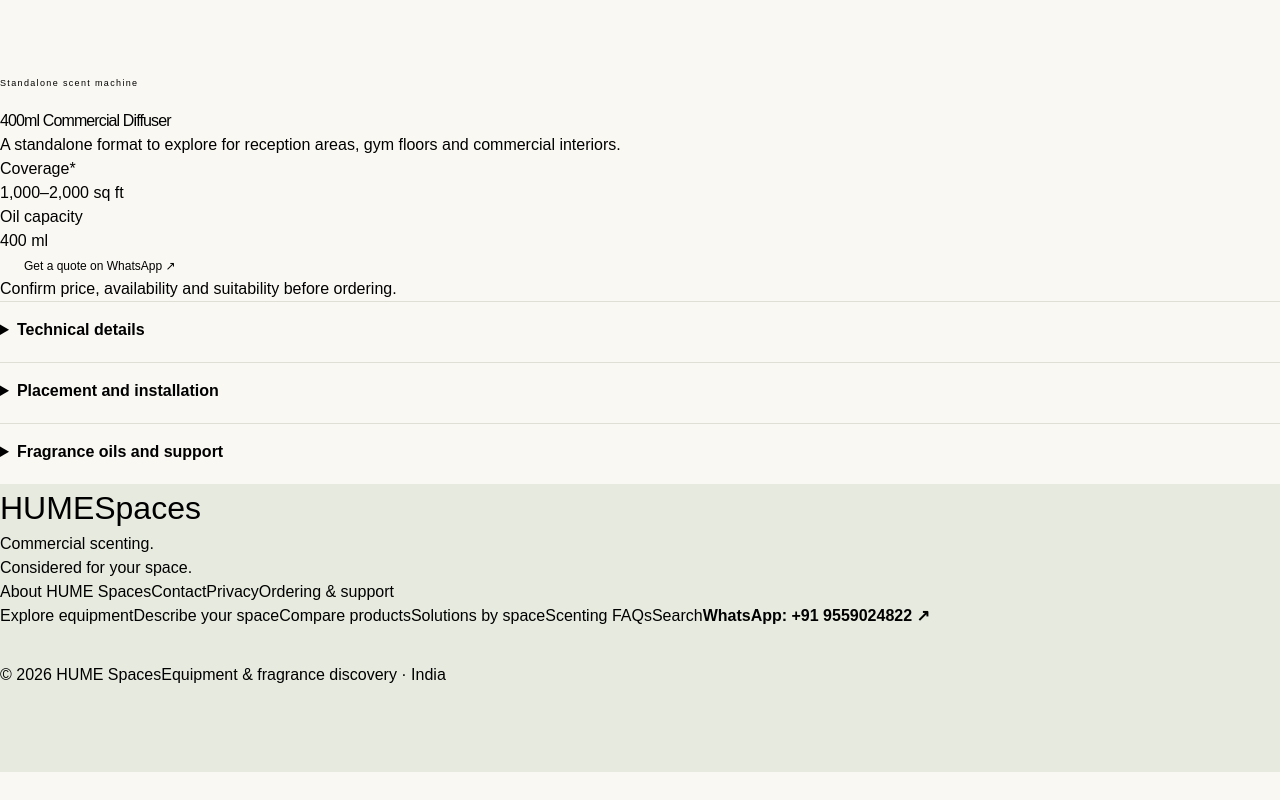
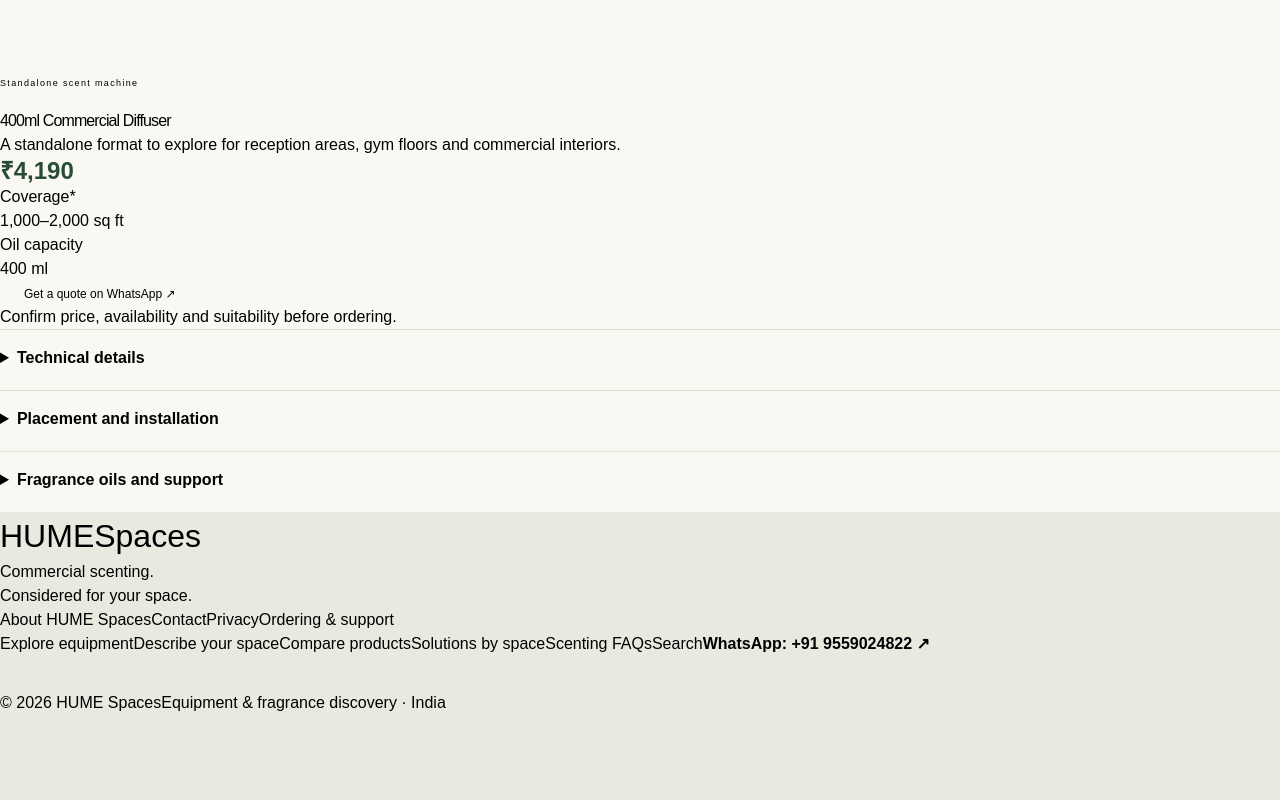
Before and after one commit to DaruDedo/hume-spaces, a Next.js app: page /equipment/hume-commercial-scent-machine-pro in a window 1280 px wide. Shown: the part 1339-2139 px from the top of the page. Before the commit the page ends 2111 px from the top, so only its background shows below. Built offline with nearby package versions, Linux system fonts and the light colour scheme; no server answers.

Commit message:
Show product prices and sort homepage by price

```diff
--- a/app/simplified.css
+++ b/app/simplified.css
@@ -112,3 +112,4 @@
 .platform-local-nav{display:flex;flex-wrap:wrap;gap:10px;margin:20px 0 28px}.platform-local-nav a{padding:10px 14px;border:1px solid #d2dbcd;background:#eef1e7;border-radius:9px;font-size:13px}.platform-local-nav a:hover{background:#dce7d6}.platform-next{padding:28px;background:#eaf0e3;border-radius:18px;margin:30px 0}.platform-search{margin-bottom:30px}.platform-search label{display:block;margin-bottom:10px}.platform-search>div{display:flex;gap:10px}.platform-search input{flex:1;min-width:0;border:1px solid #bccdb6;border-radius:10px;padding:14px}.platform-results{display:grid;grid-template-columns:repeat(2,minmax(0,1fr));gap:16px}.platform-results>a{border:1px solid var(--line);border-radius:14px;padding:24px}.platform-results h2{font-size:28px}.platform-results .eyebrow{margin-bottom:10px}.platform-results p:last-child{margin:0}.industry-banner{margin-bottom:30px} @media(max-width:750px){.platform-results{grid-template-columns:1fr}.platform-next{padding:20px}.platform-local-nav{gap:8px}.platform-search .button{padding:13px}}
 .analytics-consent{position:fixed;bottom:16px;left:16px;max-width:430px;margin-right:16px;padding:20px;background:#fffdf8;border:1px solid #cbd7c3;border-radius:14px;box-shadow:0 8px 32px #0002;z-index:60}.analytics-consent p{font-size:13px;line-height:1.5}.analytics-consent>div{display:flex;gap:10px;flex-wrap:wrap}.analytics-consent .button{padding:12px 16px}
 .product-gallery{min-width:0}.product-thumbnails{display:flex;align-items:center;gap:12px;margin-top:14px}.product-thumbnails button{position:relative;width:72px;height:72px;padding:0;background:#eee;border:2px solid transparent;border-radius:10px;overflow:hidden;cursor:pointer}.product-thumbnails button[aria-pressed=true]{border-color:#315740;box-shadow:0 0 0 2px #dce7d6}.product-thumbnails img{object-fit:cover}.product-thumbnails p{margin:0 0 0 auto;font-size:12px}.product-gallery .detail-image{aspect-ratio:1;min-height:0;height:auto}.product-gallery .detail-image img{object-fit:contain}
+.product-price{font-size:24px;font-weight:600;color:#294b38;line-height:1.2;margin:0}.product-grid .product-card .product-price{margin:0;align-self:center}@media(max-width:750px){.product-card .product-price{font-size:22px}}
--- a/components/Cards.tsx
+++ b/components/Cards.tsx
@@ -2,5 +2,5 @@
 import Image from 'next/image';
 import Link from 'next/link';
 import {products,industries} from '@/lib/content';
-export function ProductCard({product:p,index=0}:{product:typeof products[number];index?:number}){return <article className="product-card"><div className="product-image"><Image src={`/images/spaces/${p.image}`} alt={p.name} fill sizes="(max-width: 650px) 90vw, 45vw"/></div><p className="eyebrow">{p.label}</p><h3><Link className="product-card-link" href={`/equipment/${p.slug}`}>{p.name}</Link></h3><p className="product-use">{['For reception areas and open interiors','For lobbies, boutiques and showrooms','For spaces with central air ducts','For desks and small guest areas','800 ml oil capacity'][index]}</p><div className="spec-line"><span>Coverage: {p.coverage}*</span></div><div className="simple-card-actions"><WhatsAppButton topic={p.name} label="Interested" className="button whatsapp-button product-interest"/></div></article>}
+export function ProductCard({product:p,index=0}:{product:typeof products[number];index?:number}){return <article className="product-card"><div className="product-image"><Image src={`/images/spaces/${p.image}`} alt={p.name} fill sizes="(max-width: 650px) 90vw, 45vw"/></div><p className="eyebrow">{p.label}</p><h3><Link className="product-card-link" href={`/equipment/${p.slug}`}>{p.name}</Link></h3><p className="product-price">₹{p.price.toLocaleString("en-IN")}</p><div className="spec-line"><span>Coverage: {p.coverage}*</span></div><div className="simple-card-actions"><WhatsAppButton topic={p.name} label="Interested" className="button whatsapp-button product-interest"/></div></article>}
 export function IndustryCard({industry:i,index=0}:{industry:typeof industries[number];index?:number}){return <Link className="industry-card" href={`/industries/${i.slug}`}><Image src={`/images/spaces/${i.image}`} alt={`${i.short} setting — illustrative application`} fill sizes="(max-width: 650px) 90vw, 33vw"/><div><span>0{index+1} / APPLICATION</span><h3>{i.name} <b>→</b></h3></div></Link>}
--- a/components/EquipmentCatalog.tsx
+++ b/components/EquipmentCatalog.tsx
@@ -3,4 +3,4 @@
 import Link from 'next/link';
 import {ProductCard} from './Cards';
 import {products} from '@/lib/content';
-export default function EquipmentCatalog({showControls=true}:{showControls?:boolean}){const [filter,setFilter]=useState('All formats');const filtered=products.filter(p=>!showControls||filter==='All formats'||(filter==='Scent machines'?p.slug!=='hume-mini-reed-diffuser-50ml':p.slug==='hume-mini-reed-diffuser-50ml'));return <>{showControls&&<div className="catalog-toolbar"><div className="format-buttons" role="group" aria-label="Filter equipment">{['All formats','Scent machines','Reed diffuser'].map(f=><button key={f} aria-pressed={filter===f} onClick={()=>setFilter(f)}>{f}</button>)}</div><Link className="button outline" href="/selector">Help me choose <span>→</span></Link></div>}<div className="product-grid catalog" aria-live="polite">{filtered.map(p=><ProductCard key={p.slug} product={p} index={products.findIndex(item=>item.slug===p.slug)}/>)}</div></>}
+export default function EquipmentCatalog({showControls=true,sortByPrice=false}:{showControls?:boolean;sortByPrice?:boolean}){const [filter,setFilter]=useState('All formats');const filtered=products.filter(p=>!showControls||filter==='All formats'||(filter==='Scent machines'?p.slug!=='hume-mini-reed-diffuser-50ml':p.slug==='hume-mini-reed-diffuser-50ml'));if(sortByPrice)filtered.sort((a,b)=>a.price-b.price);return <>{showControls&&<div className="catalog-toolbar"><div className="format-buttons" role="group" aria-label="Filter equipment">{['All formats','Scent machines','Reed diffuser'].map(f=><button key={f} aria-pressed={filter===f} onClick={()=>setFilter(f)}>{f}</button>)}</div><Link className="button outline" href="/selector">Help me choose <span>→</span></Link></div>}<div className="product-grid catalog" aria-live="polite">{filtered.map(p=><ProductCard key={p.slug} product={p} index={products.findIndex(item=>item.slug===p.slug)}/>)}</div></>}
--- a/lib/content.ts
+++ b/lib/content.ts
@@ -1,10 +1,10 @@
 import {additionalPlaces} from './places';
 export const products = [
- {slug:'hume-commercial-scent-machine-pro',name:'400ml Commercial Diffuser',label:'Standalone scent machine',image:'commercial-scent-machine-pro.jpg',capacity:'400 ml',coverage:'1,000–2,000 sq ft',technology:'Cold-air nebulization',controls:'App control',description:'A standalone format to explore for reception areas, gym floors and commercial interiors.',compatibility:'The reference lists concentrated spatial oils. The exact approved formula, viscosity and refill instructions need confirmation.',installation:'Placement, mounting options, power requirements and commissioning must be confirmed before ordering.'},
- {slug:'hume-pro-commercial-tower',name:'Tower Commercial Diffuser',label:'Tower scent machine',image:'commercial-diffuser.png',capacity:'500 ml',coverage:'Up to 1,500 sq ft',technology:'Cold-air nebulization',controls:'Bluetooth app · multiple schedules',description:'A tower format to consider for hotel lobbies, boutiques and showrooms where equipment sits within the interior.',compatibility:'Approved oil compatibility and refill instructions must be confirmed for this model.',installation:'Review a suitable position with airflow, guest circulation and access for refilling in mind. Mounting and electrical specifications are pending.'},
- {slug:'hume-hvac-scenting-system',name:'HVAC Scenting System',label:'Duct-connected format',image:'hvac-diffuser-v2.png',capacity:'1,000 ml',coverage:'Up to 5,000 sq ft',technology:'Duct air nebulization',controls:'HVAC direct · multi-zone reference',description:'A duct-connected format for discussion where a property has central air distribution.',compatibility:'Oil formula and duct-system compatibility require a technical review; central air conditioning alone does not establish suitability.',installation:'Share the HVAC layout and air-handler details. Installation availability, duct connection and zoning need confirmation.'},
- {slug:'hume-mini-reed-diffuser-50ml',name:'Mini Reed Diffuser',label:'Passive fragrance · small areas',image:'decorative-diffuser.png',capacity:'50 ml',coverage:'Up to 120 sq ft',technology:'Passive reed diffusion',controls:'No app control listed',description:'A compact glass format to explore for desks, powder rooms and small guest areas.',compatibility:'A reed fragrance is not a machine refill. Confirm the supplied fragrance and replacement instructions.',installation:'A stable surface and suitable placement are required. Keep away from spill-sensitive finishes; follow the supplied instructions.'}
- ,{slug:'800ml-commercial-diffuser',name:'800ml Commercial Diffuser',label:'Commercial scent machine',image:'800ml-commercial-diffuser.png',capacity:'800 ml',coverage:'Up to 2,000 sq ft',technology:'Pending confirmation',controls:'Pending confirmation',description:'A commercial diffuser with an 800 ml fragrance oil capacity and listed coverage up to 2,000 sq ft. Suitability depends on layout and airflow.',compatibility:'Confirm the approved fragrance oil and refill instructions for this model before use.',installation:'Confirm placement, power requirements, mounting options and installation instructions before ordering.'}
+ {slug:'hume-commercial-scent-machine-pro',price:4190,name:'400ml Commercial Diffuser',label:'Standalone scent machine',image:'commercial-scent-machine-pro.jpg',capacity:'400 ml',coverage:'1,000–2,000 sq ft',technology:'Cold-air nebulization',controls:'App control',description:'A standalone format to explore for reception areas, gym floors and commercial interiors.',compatibility:'The reference lists concentrated spatial oils. The exact approved formula, viscosity and refill instructions need confirmation.',installation:'Placement, mounting options, power requirements and commissioning must be confirmed before ordering.'},
+ {slug:'hume-pro-commercial-tower',price:9650,name:'Tower Commercial Diffuser',label:'Tower scent machine',image:'commercial-diffuser.png',capacity:'500 ml',coverage:'Up to 1,500 sq ft',technology:'Cold-air nebulization',controls:'Bluetooth app · multiple schedules',description:'A tower format to consider for hotel lobbies, boutiques and showrooms where equipment sits within the interior.',compatibility:'Approved oil compatibility and refill instructions must be confirmed for this model.',installation:'Review a suitable position with airflow, guest circulation and access for refilling in mind. Mounting and electrical specifications are pending.'},
+ {slug:'hume-hvac-scenting-system',price:12000,name:'HVAC Scenting System',label:'Duct-connected format',image:'hvac-diffuser-v2.png',capacity:'1,000 ml',coverage:'Up to 5,000 sq ft',technology:'Duct air nebulization',controls:'HVAC direct · multi-zone reference',description:'A duct-connected format for discussion where a property has central air distribution.',compatibility:'Oil formula and duct-system compatibility require a technical review; central air conditioning alone does not establish suitability.',installation:'Share the HVAC layout and air-handler details. Installation availability, duct connection and zoning need confirmation.'},
+ {slug:'hume-mini-reed-diffuser-50ml',price:800,name:'Mini Reed Diffuser',label:'Passive fragrance · small areas',image:'decorative-diffuser.png',capacity:'50 ml',coverage:'Up to 120 sq ft',technology:'Passive reed diffusion',controls:'No app control listed',description:'A compact glass format to explore for desks, powder rooms and small guest areas.',compatibility:'A reed fragrance is not a machine refill. Confirm the supplied fragrance and replacement instructions.',installation:'A stable surface and suitable placement are required. Keep away from spill-sensitive finishes; follow the supplied instructions.'}
+ ,{slug:'800ml-commercial-diffuser',price:7950,name:'800ml Commercial Diffuser',label:'Commercial scent machine',image:'800ml-commercial-diffuser.png',capacity:'800 ml',coverage:'Up to 2,000 sq ft',technology:'Pending confirmation',controls:'Pending confirmation',description:'A commercial diffuser with an 800 ml fragrance oil capacity and listed coverage up to 2,000 sq ft. Suitability depends on layout and airflow.',compatibility:'Confirm the approved fragrance oil and refill instructions for this model before use.',installation:'Confirm placement, power requirements, mounting options and installation instructions before ordering.'}
 ] as const;
 export const scents = [
  {name:'Ivory Lobby',family:'Citrus · tea · woods',notes:'Bergamot, white tea, cedar',mood:'Polished and welcoming',color:'#d6cabb'},
```
Also changed, not shown: app/equipment/[slug]/page.tsx (+1 -1 lines), components/HomeExperience.tsx (+1 -1 lines).
